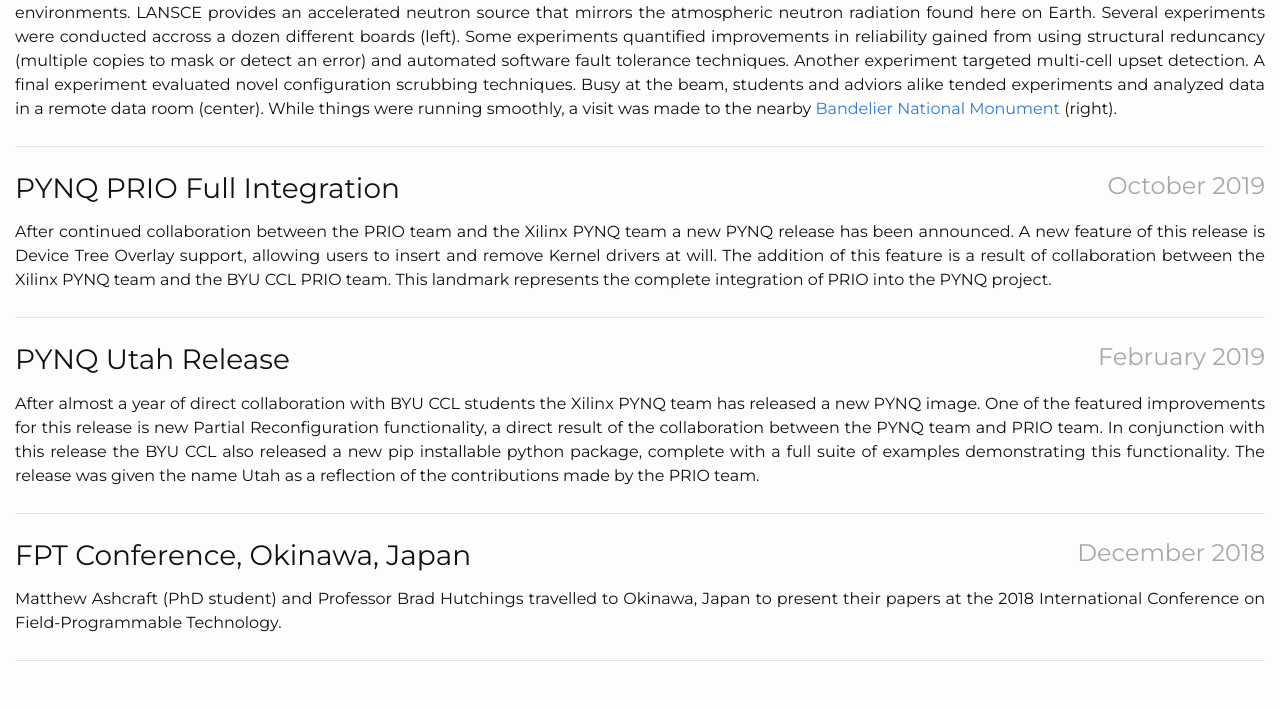
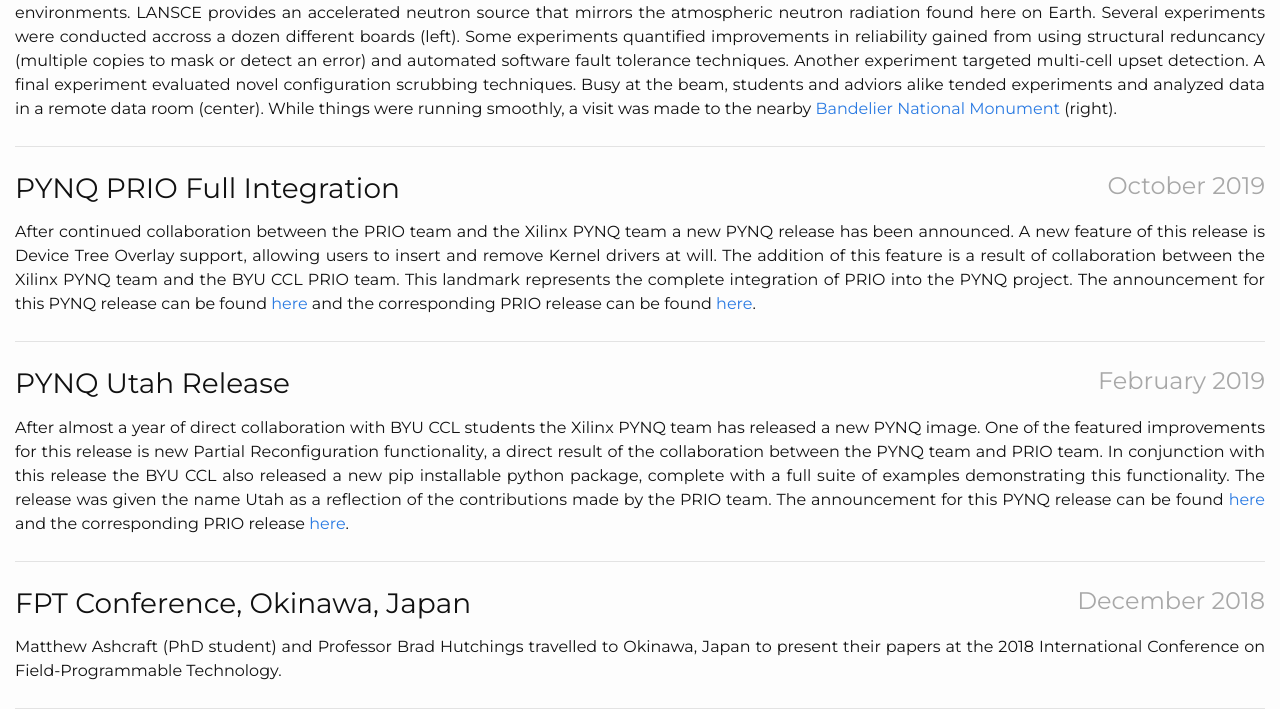
Before and after one commit to byuccl/byuccl.github.io, a Jekyll site: the page built from pages/news.html, in a window 1280 px wide. Shown: the part 615-1324 px from the top of the page. Built offline with Jekyll 4.4.1, drawn with Linux system fonts in a browser that asks for light colours; nearby versions of some CDN libraries; before the commit the page ends 1276 px from its top, so only the background shows below that.

Commit message:
Updating the PRIO news items with links.

```diff
--- a/_data/news.yaml
+++ b/_data/news.yaml
@@ -10,12 +10,12 @@
 - event_name: PYNQ PRIO Full Integration
   date: 2019-10-08
   description: >
-    After continued collaboration between the PRIO team and the Xilinx PYNQ team a new PYNQ release has been announced. A new feature of this release is Device Tree Overlay support, allowing users to insert and remove Kernel drivers at will. The addition of this feature is a result of collaboration between the Xilinx PYNQ team and the BYU CCL PRIO team. This landmark represents the complete integration of PRIO into the PYNQ project.
+    After continued collaboration between the PRIO team and the Xilinx PYNQ team a new PYNQ release has been announced. A new feature of this release is Device Tree Overlay support, allowing users to insert and remove Kernel drivers at will. The addition of this feature is a result of collaboration between the Xilinx PYNQ team and the BYU CCL PRIO team. This landmark represents the complete integration of PRIO into the PYNQ project. The announcement for this PYNQ release can be found [here](https://discuss.pynq.io/t/pynq-v2-5-glasgow-release/541) and the corresponding PRIO release can be found [here](https://discuss.pynq.io/t/device-tree-overlay-example/543).
 
 - event_name: PYNQ Utah Release
   date: 2019-02-22
   description: >
-    After almost a year of direct collaboration with BYU CCL students the Xilinx PYNQ team has released a new PYNQ image. One of the featured improvements for this release is new Partial Reconfiguration functionality, a direct result of the collaboration between the PYNQ team and PRIO team. In conjunction with this release the BYU CCL also released a new pip installable python package, complete with a full suite of examples demonstrating this functionality. The release was given the name Utah as a reflection of the contributions made by the PRIO team.
+    After almost a year of direct collaboration with BYU CCL students the Xilinx PYNQ team has released a new PYNQ image. One of the featured improvements for this release is new Partial Reconfiguration functionality, a direct result of the collaboration between the PYNQ team and PRIO team. In conjunction with this release the BYU CCL also released a new pip installable python package, complete with a full suite of examples demonstrating this functionality. The release was given the name Utah as a reflection of the contributions made by the PRIO team. The announcement for this PYNQ release can be found [here](https://groups.google.com/forum/embed/#!topic/pynq_project/Ik0YocHpxhU) and the corresponding PRIO release [here](https://groups.google.com/forum/embed/#!topic/pynq_project/mCwADnkv72A).
 
 - event_name: FPT Conference, Okinawa, Japan
   date: 2018-12-01
```
